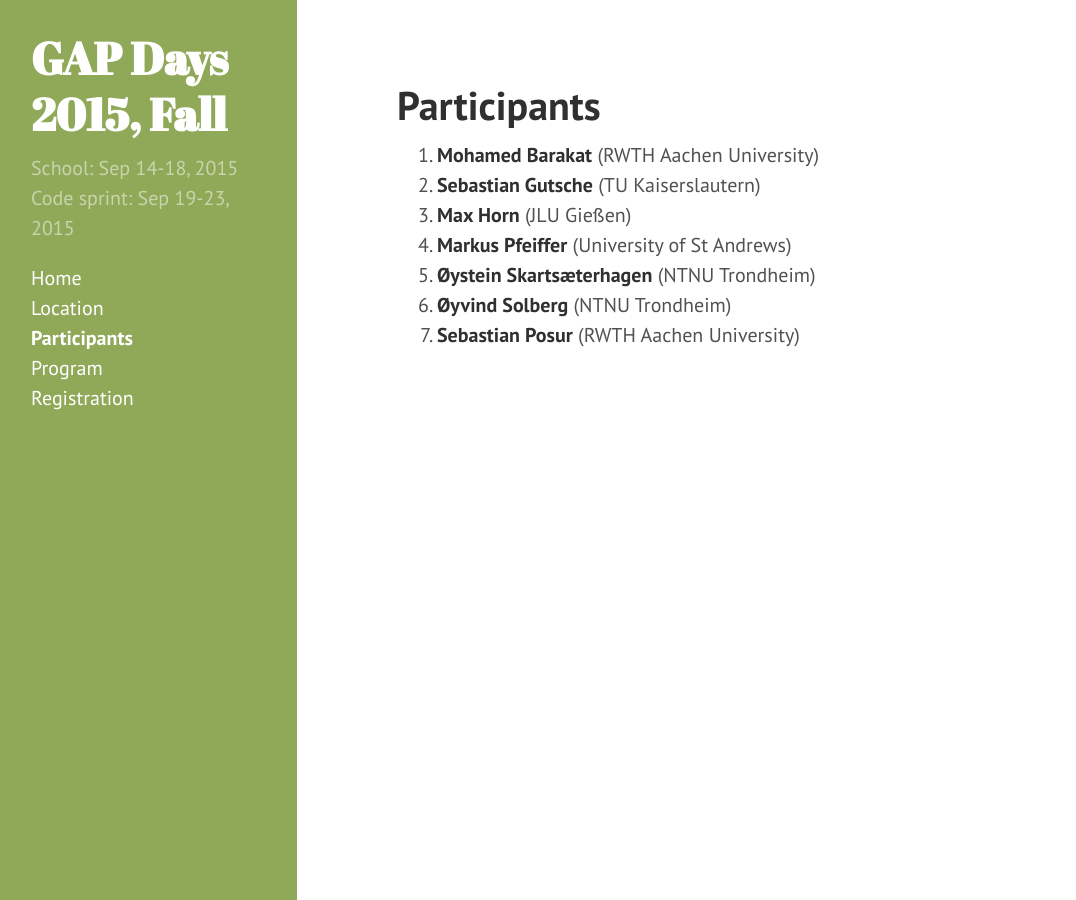
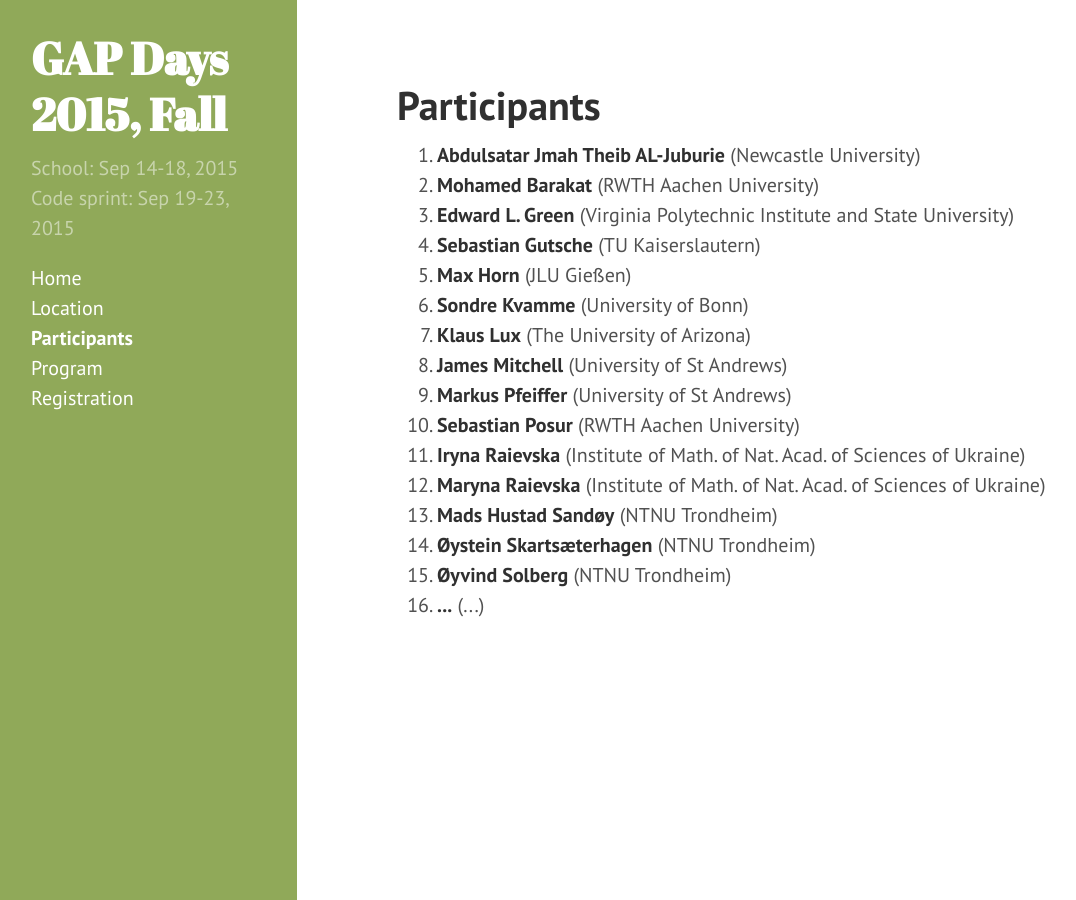
Before and after one commit to gapdays/gapdays2015-fall, a Jekyll site: the page built from participants.md, in a window 1280 px wide. Shown: the whole page, without its empty margins (3-1079 px from the left). Built offline with Jekyll 4.4.1, drawn with Linux system fonts in a browser that asks for light colours; Markdown is read by kramdown in place of the engine named in the settings.

Commit message:
updated participants list and emails

```diff
--- a/_data/emails_of_participants.txt
+++ b/_data/emails_of_participants.txt
@@ -1,7 +1,15 @@
+a.j.t.al-juburie@ncl.ac.uk
 mohamed.barakat@rwth-aachen.de
+green@math.vt.edu
 sebastian.gutsche@rwth-aachen.de
 Max.Horn@math.uni-giessen.de
+sondre@math.uni-bonn.de
+klux@math.arizona.edu
+jdm3@st-andrews.ac.uk
 markus.pfeiffer@morphism.de
+Sebastian.Posur@rwth-aachen.de
+raevskaya.irina@gmail.com
+emarina@rambler.ru
+mads_h_s@hotmail.com
+oysteini@math.ntnu.no
 oyvind.solberg@math.ntnu.no
-oysteini@math.ntnu.no
-Sebastian.Posur@rwth-aachen.de
--- a/_data/participants.yml
+++ b/_data/participants.yml
@@ -1,5 +1,11 @@
+- name: Abdulsatar Jmah Theib AL-Juburie
+  affiliation: Newcastle University
+
 - name: Mohamed Barakat
   affiliation: RWTH Aachen University
+
+- name: Edward L. Green
+  affiliation: Virginia Polytechnic Institute and State University
 
 - name: Sebastian Gutsche
   affiliation: TU Kaiserslautern
@@ -7,8 +13,29 @@
 - name: Max Horn
   affiliation: JLU Gießen
 
+- name: Sondre Kvamme
+  affiliation: University of Bonn
+
+- name: Klaus Lux
+  affiliation: The University of Arizona
+
+- name: James Mitchell
+  affiliation: University of St Andrews
+
 - name: Markus Pfeiffer
   affiliation: University of St Andrews
+
+- name: Sebastian Posur
+  affiliation: RWTH Aachen University
+
+- name: Iryna Raievska
+  affiliation: Institute of Math. of Nat. Acad. of Sciences of Ukraine
+
+- name: Maryna Raievska
+  affiliation: Institute of Math. of Nat. Acad. of Sciences of Ukraine
+
+- name: Mads Hustad Sandøy
+  affiliation: NTNU Trondheim
 
 - name: Øystein Skartsæterhagen
   affiliation: NTNU Trondheim
@@ -16,5 +43,5 @@
 - name: Øyvind Solberg
   affiliation: NTNU Trondheim
 
-- name: Sebastian Posur
-  affiliation: RWTH Aachen University
+- name: ...
+  affiliation: ...
```
